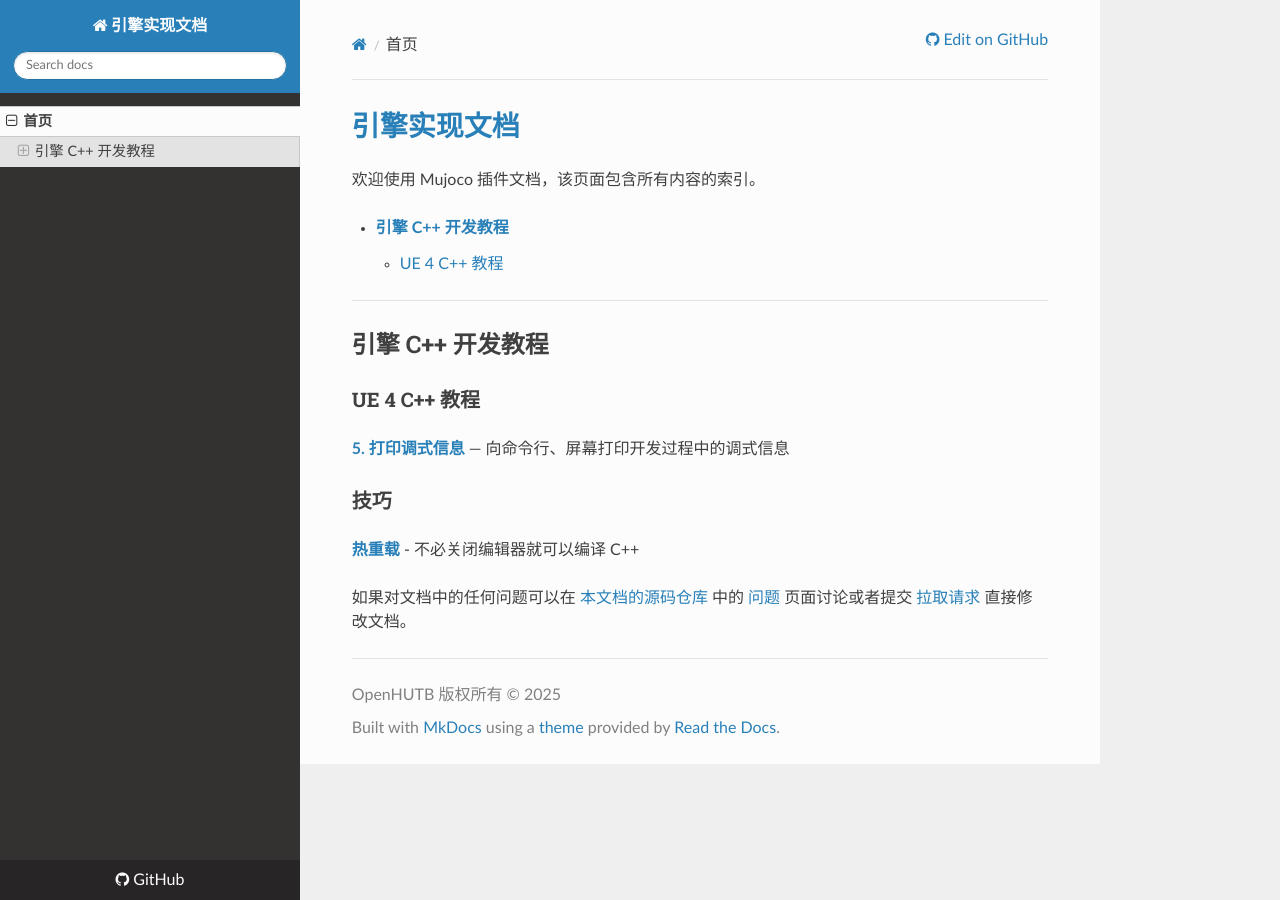
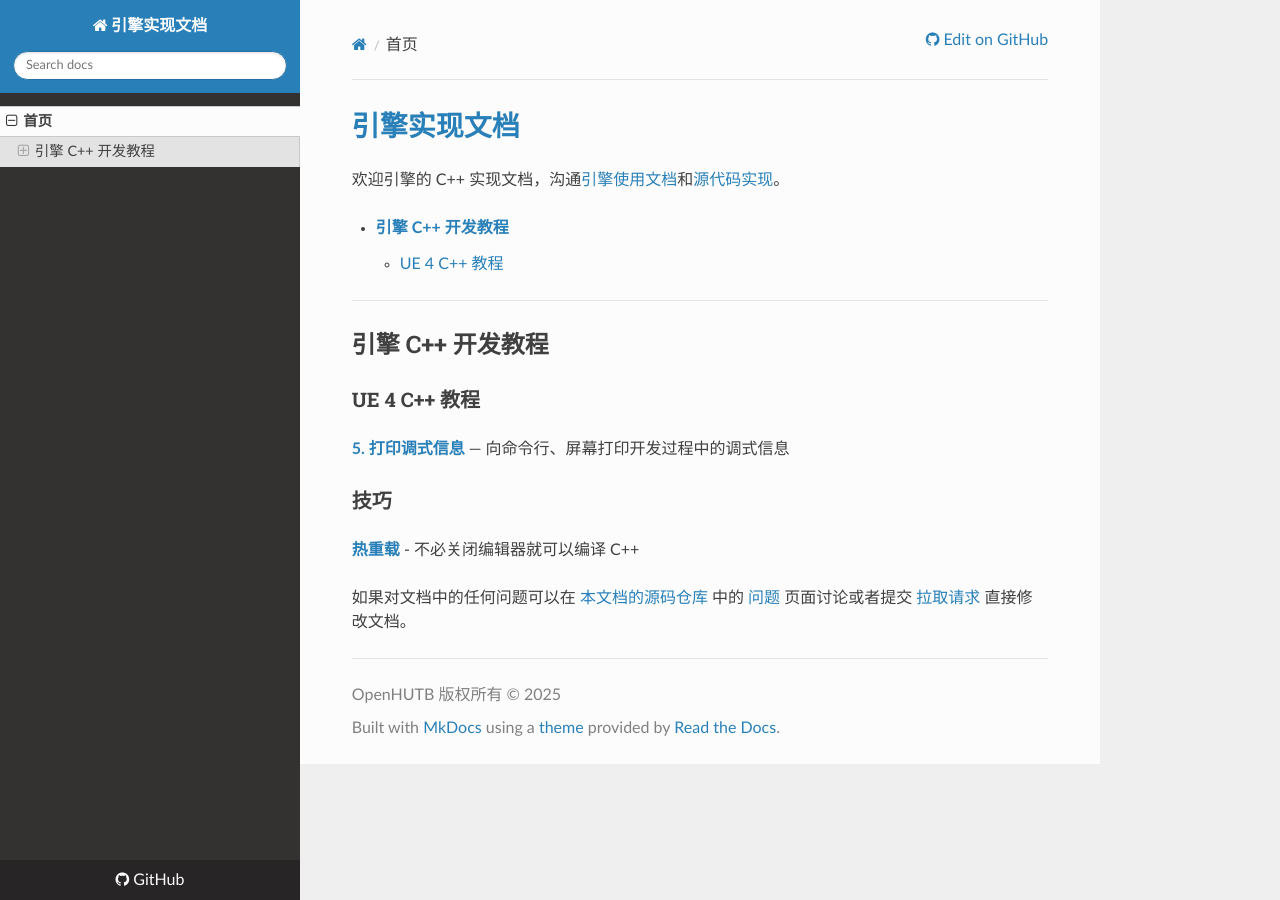
Before and after one commit to OpenHUTB/cpp, an MkDocs documentation site: the page built from docs/index.md, in a window 1280 px wide. Built offline with MkDocs 1.6.1, drawn with Linux system fonts in a browser that asks for light colours; nearby versions of some CDN libraries; a script that is not in the unit is left out.

Commit message:
修复链接跳转异常
Updated links and descriptions for the engine documentation.

```diff
--- a/docs/index.md
+++ b/docs/index.md
@@ -1,8 +1,8 @@
 title: 主页
 
-# [引擎实现文档](https://github.com/OpenHUTB/mujoco_plugin)
+# [引擎实现文档](https://github.com/OpenHUTB/cpp)
 
-欢迎使用 Mujoco 插件文档，该页面包含所有内容的索引。
+欢迎引擎的 C++ 实现文档，沟通[引擎使用文档](https://openhutb.github.io/engine_doc)和[源代码实现](https://github.com/OpenHUTB/engine)。
 
 
 * [__引擎 C++ 开发教程__](#dev)
@@ -32,4 +32,4 @@
 
 
 
-如果对文档中的任何问题可以在 [本文档的源码仓库](https://github.com/OpenHUTB/locomotion) 中的 [问题](https://github.com/OpenHUTB/locomotion/issues) 页面讨论或者提交 [拉取请求](https://zhuanlan.zhihu.com/p/153381521) 直接修改文档。
+如果对文档中的任何问题可以在 [本文档的源码仓库](https://github.com/OpenHUTB/cpp) 中的 [问题](https://github.com/OpenHUTB/cpp/issues) 页面讨论或者提交 [拉取请求](https://zhuanlan.zhihu.com/p/153381521) 直接修改文档。
```
